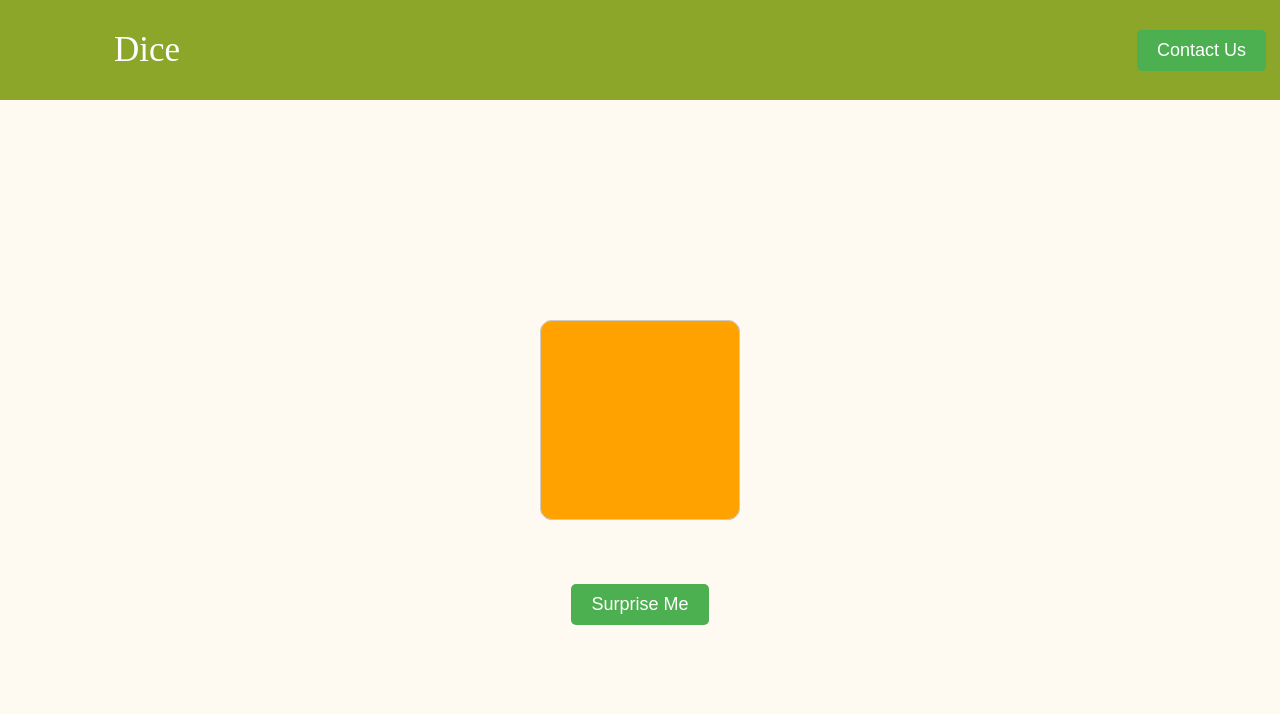
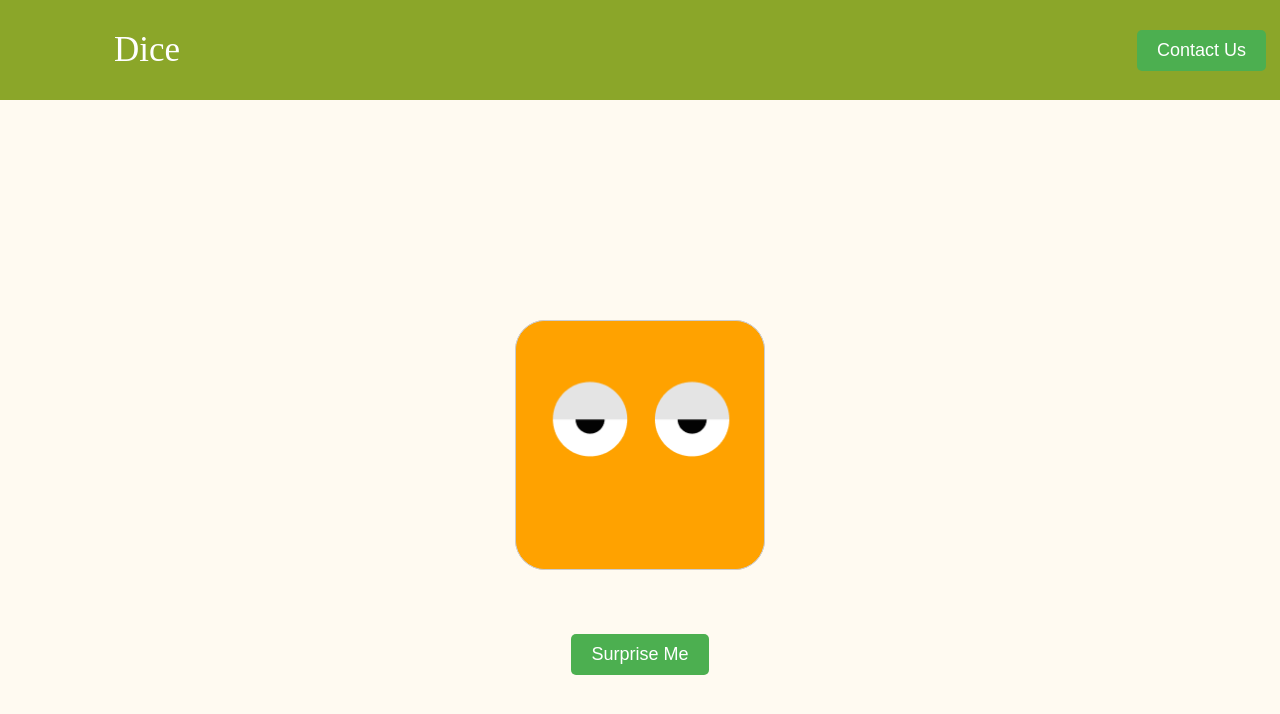
Before and after one commit to Minlync/dice-main, a React (Create React App) app: page / in a window 1280 px wide. Shown: the top 714 px of the page. Built offline with nearby package versions, Linux system fonts and the light colour scheme.

Commit message:
added face to dice
added face to dice and changed the throwing animation

```diff
--- a/src/pages/Dice.jsx
+++ b/src/pages/Dice.jsx
@@ -1,5 +1,8 @@
 import React, { useRef, useState } from 'react';
 import '../style.css';
+import dice1 from '../assets/dice1.png';
+import dice2 from '../assets/dice2.png';
+
 
 const foodMap = {
   1: 'Mexican',
@@ -53,9 +56,19 @@ export default function HomePage() {
     <div className="homepage">
       <div className="game">
         <div className="container">
-          <div id="dice1" ref={diceOneRef} className={`dice dice-one show-${diceOne}`}>
-            <div className="side one"><div className="dot one-1"></div></div>
-            <div className="side two"><div className="dot two-1"></div><div className="dot two-2"></div></div>
+          <div id="dice1"
+          ref={diceOneRef}
+          className={`dice dice-one show-${diceOne}`}>
+
+            <div className="side one">
+              <img src={dice1} alt="Dice Background" className='dice-bg'/>
+              <div className="dice1"></div></div>
+            {/* dice 1 */}
+
+              <div className="side two">
+                   <img src={dice2} alt="Dice2 Background" className="dice-bg" />
+                     <div className="dice2"></div>
+                   </div>
             <div className="side three"><div className="dot three-1"></div><div className="dot three-2"></div><div className="dot three-3"></div></div>
             <div className="side four"><div className="dot four-1"></div><div className="dot four-2"></div><div className="dot four-3"></div><div className="dot four-4"></div></div>
             <div className="side five"><div className="dot five-1"></div><div className="dot five-2"></div><div className="dot five-3"></div><div className="dot five-4"></div><div className="dot five-5"></div></div>
--- a/src/style.css
+++ b/src/style.css
@@ -100,8 +100,8 @@ body {
 }
 
 .dice {
-  width: 200px;
-  height: 200px;
+  width: 250px;
+  height: 250px;
   position: relative;
   transform-style: preserve-3d;
   transform: rotateX(0deg) rotateY(0deg);
@@ -110,11 +110,11 @@ body {
 
 .side {
   position: absolute;
-  width: 200px;
-  height: 200px;
+  width: 250px;
+  height: 250px;
   background-color: white;
   border: 1px solid #ccc;
-  border-radius: 12px;
+  border-radius: 30px;
   display: flex;
   justify-content: center;
   align-items: center;
@@ -159,7 +159,7 @@ body {
 
 .side:nth-child(5) {
   transform: rotateX(90deg) translateZ(100px);
-  background-color: #032CA6; /* Side 5 - top */
+  background-color: #071bff; /* Side 5 - top */
 }
 
 .side:nth-child(6) {
@@ -170,26 +170,37 @@ body {
 
 /* result */
 
-/* Flip animation class */
+
+
+/* Simple 3D-like flip */
 .rolling {
-/* animation: flip 1s ease-in-out infinite; */
-animation: flip 1s ease-in-out 3;
+  animation: throwBounce 2s cubic-bezier(.25,.8,.5,1) forwards;
 }
 
-/* Simple 3D-like flip */
-@keyframes flip {
-0%   { transform: rotateX(0deg) rotateY(0deg); }
-25%  { transform: rotateX(180deg) rotateY(0deg); }
-50%  { transform: rotateX(180deg) rotateY(180deg); }
-75%  { transform: rotateX(0deg) rotateY(180deg); }
-100% { transform: rotateX(0deg) rotateY(0deg); }
+@keyframes throwBounce {
+  0% {
+    transform: translateY(0) rotateX(0) rotateY(0);
+  }
+  25% {
+    transform: translateY(-200px) rotateX(360deg) rotateY(180deg);
+  }
+  50% {
+    transform: translateY(-300px) rotateX(720deg) rotateY(540deg);
+  }
+  75% {
+    transform: translateY(-150px) rotateX(1080deg) rotateY(720deg);
+  }
+  100% {
+    transform: translateY(0) rotateX(1440deg) rotateY(900deg);
+  }
 }
+
 
 
 /* Result window styling */
 .result-window {
   position: fixed;
-  top: 50%;
+  top: 85%;
   left: 50%;
   transform: translate(-50%, -50%);
   z-index: 999;
@@ -216,6 +227,17 @@ animation: flip 1s ease-in-out 3;
 }
 
 
+
+.dice-bg {
+  position: absolute;
+  width: 100%;
+  height: 100%;
+  top: 0;
+  left: 0;
+  border-radius: 30px;
+  z-index: 0; /* behind dots */
+}
+
 @keyframes fadeIn {
 from { opacity: 0; transform: translateY(8px); }
 to { opacity: 1; transform: translateY(0); }
```
Also changed, not shown: src/assets/dice1.png (added), src/assets/dice2.png (added).
